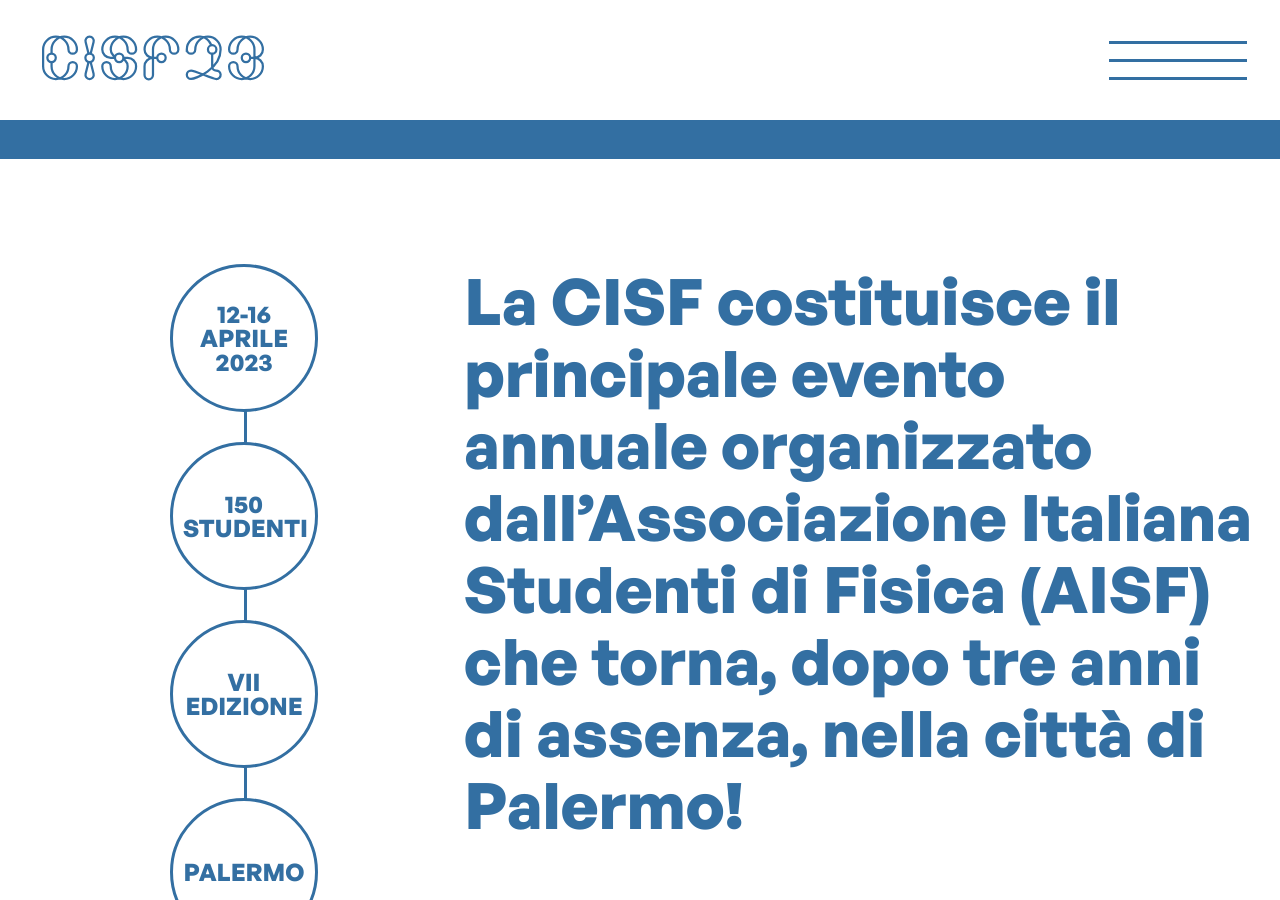
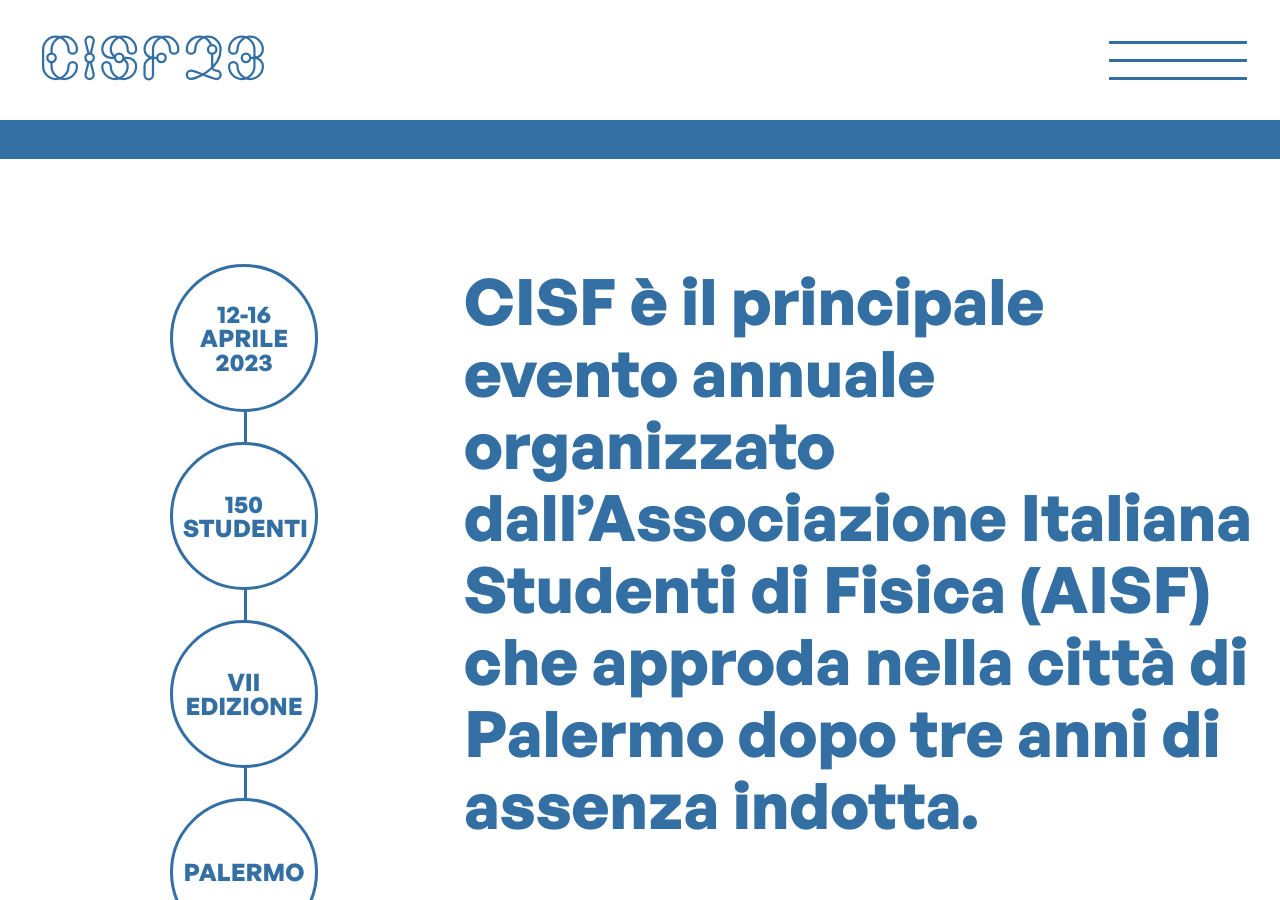
Before and after one commit to ai-sf/cisf23, a Jekyll site: the page built from index.html, in a window 1280 px wide and 900 px high, scrolled down 931 px. Built offline with Jekyll 4.4.1, drawn with Linux system fonts in a browser that asks for light colours; nearby versions of some CDN libraries.

Commit message:
Correggi testo home

```diff
--- a/_data/home.yml
+++ b/_data/home.yml
@@ -5,8 +5,7 @@
  - text: Palermo
  - text: CISF23
 
-big-title: La CISF costituisce il principale evento annuale organizzato dall’Associazione Italiana Studenti di Fisica (AISF) che torna, dopo tre anni di assenza, nella città di Palermo!
-
+big-title: CISF è il principale evento annuale organizzato dall’Associazione Italiana Studenti di Fisica (AISF) che approda nella città di Palermo dopo tre anni di assenza indotta.
 sub-title: Per la VII edizione circa 150 studenti di Fisica da tutta Italia si riuniranno per la prima volta nel capoluogo siciliano con l’occasione di sperimentare e vivere la quotidianità dell’ambiente universitario palermitano, partecipare a conferenze ed incontri con giovani scienziati di calibro internazionale e soprattutto avendo la possibilità di interfacciarsi reciprocamente durante le attività e le visite svolte all’interno delle strutture storiche, cornici della fisica palermitana e siciliana.
 
 buttons:
```
